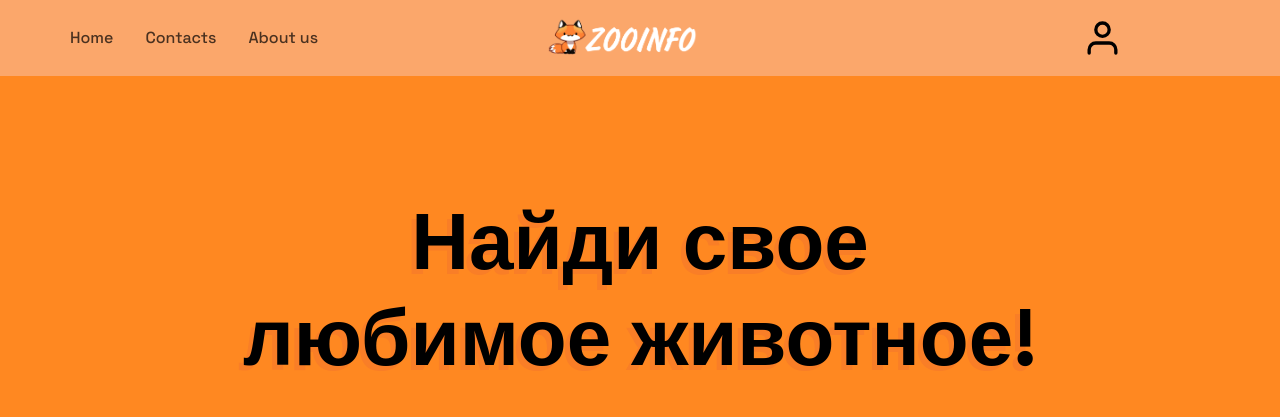
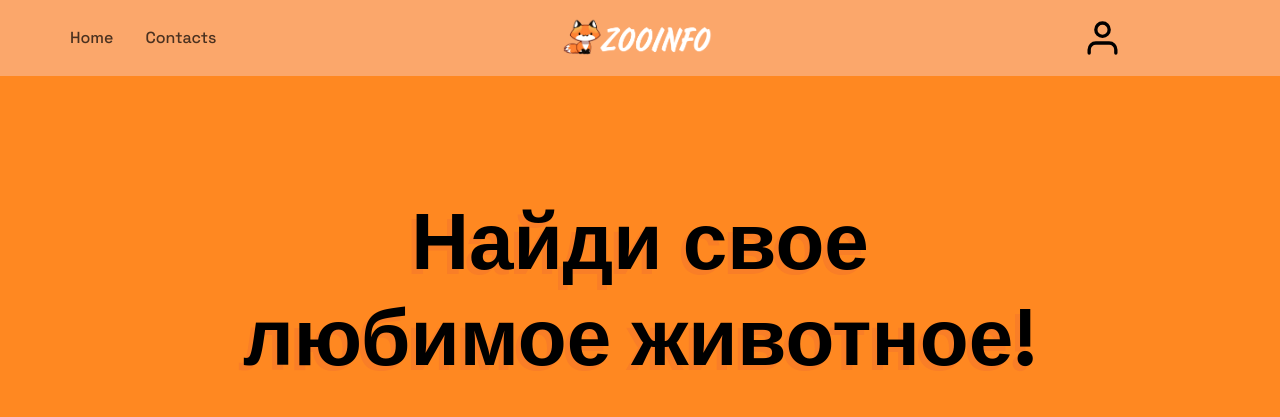
Before and after one commit to yaadtiahh/Zooinfo, a Flask app: page / in a window 1280 px wide. Shown: the top 417 px of the page. Run offline with Flask 3, Linux system fonts and the light colour scheme.

Commit message:
Исправил ошибки

```diff
--- a/app.py
+++ b/app.py
@@ -22,7 +22,7 @@ def index():
 
 
 @app.route('/contacts')
-def about():
+def contacts():
     return render_template('contacts.html')
 
 
--- a/bot/pars_wiki_tg.py
+++ b/bot/pars_wiki_tg.py
@@ -8,6 +8,7 @@ def wiki_pars_tg(message):
     global answer
     answer = message.text.replace(' ', '_')
     wikipedia.set_lang("ru")
+
     try:
         response_text = requests.get(f"https://ru.wikipedia.org/wiki/{answer}?redirect=no")
         response_text.raise_for_status()
@@ -33,6 +34,7 @@ def wiki_pars_tg(message):
 
         bot.send_photo(message.chat.id, photo=results_of_search["photo"], caption=results_of_search["info"])
         bot.send_message(message.chat.id, text=f"Ссылка на статью:{article_url}")
+
     except:
         bot.send_message(message.chat.id, text=f'По запросу "{answer}" ничего не найдено :(')
         bot.send_message(message.chat.id, text="Пожалуйста, проверьте правильность запроса.")
--- a/static/css/main.css
+++ b/static/css/main.css
@@ -27,7 +27,7 @@ header {
 header img {
   width: 151px;
   height: 40px;
-  margin-right: 32px;
+  /* margin-right: 32px; */
   /* margin: 18px auto; */
 }
 
@@ -48,7 +48,7 @@ header img {
 }
 
 .menu__wrapper img {
-  margin-left: 100px;
+  margin-right: 32px;
 }
 
 /* section__searchAnimals */
--- a/templates/template.html
+++ b/templates/template.html
@@ -19,7 +19,6 @@
     <div class="menu__wrapper">
       <a href="/home">Home</a>
       <a href="/contacts">Contacts</a>
-      <a href="/about">About us</a>
     </div>
     <img src="static/img/FOX.PNG">
     <div class="menu__wrapper">
```
